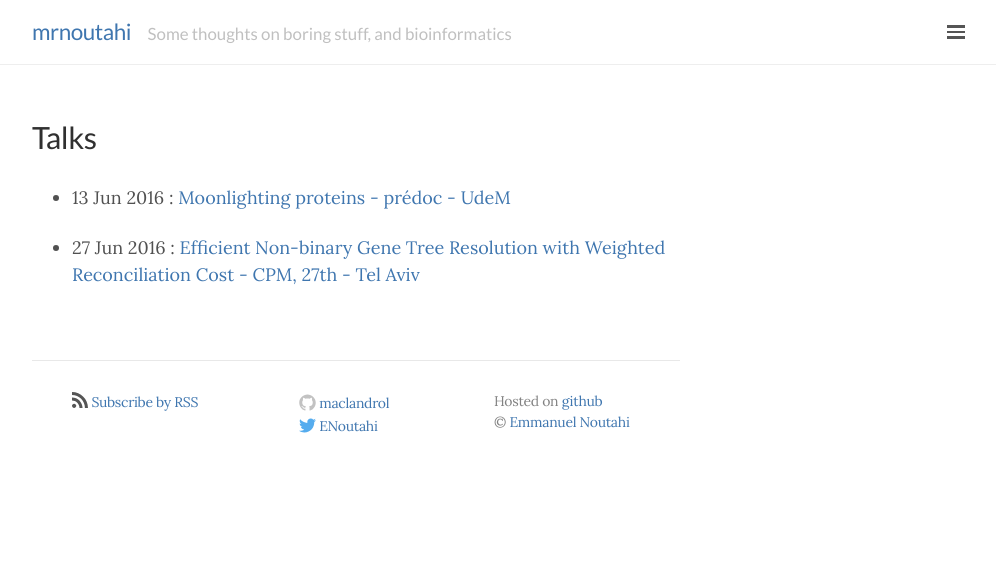
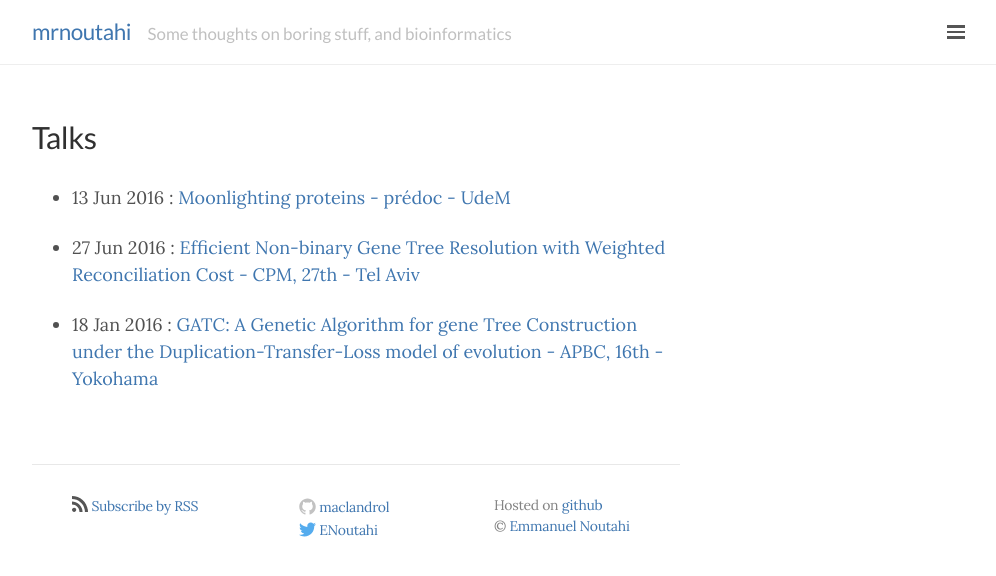
Before and after one commit to maclandrol/maclandrol.github.io, a Jekyll site: the page built from talks.md, in a window 1280 px wide. Shown: the top 576 px of the page, without its empty margins (284-1280 px from the left). Built offline with Jekyll 4.4.1, drawn with Linux system fonts in a browser that asks for light colours; nearby versions of some CDN libraries.

Commit message:
update presentation

```diff
--- a/_data/slides.yml
+++ b/_data/slides.yml
@@ -7,3 +7,8 @@
   loc: CPM, 27th - Tel Aviv
   date: 16/06/27
   link: /public/presentations/CPM_2016.pdf
+
+- title: "GATC: A Genetic Algorithm for gene Tree Construction under the Duplication-Transfer-Loss 	model of evolution"
+  loc: APBC, 16th - Yokohama
+  date: 16/01/18
+  link: /public/presentations/GATC_APBC18.pdf
```
Also changed, not shown: 1 other file.
